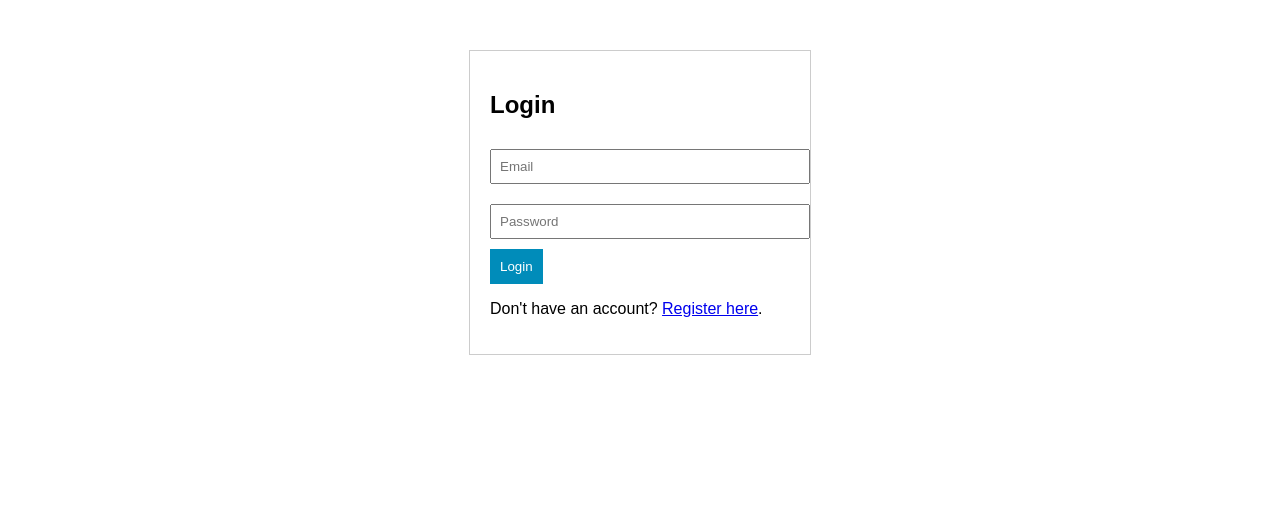
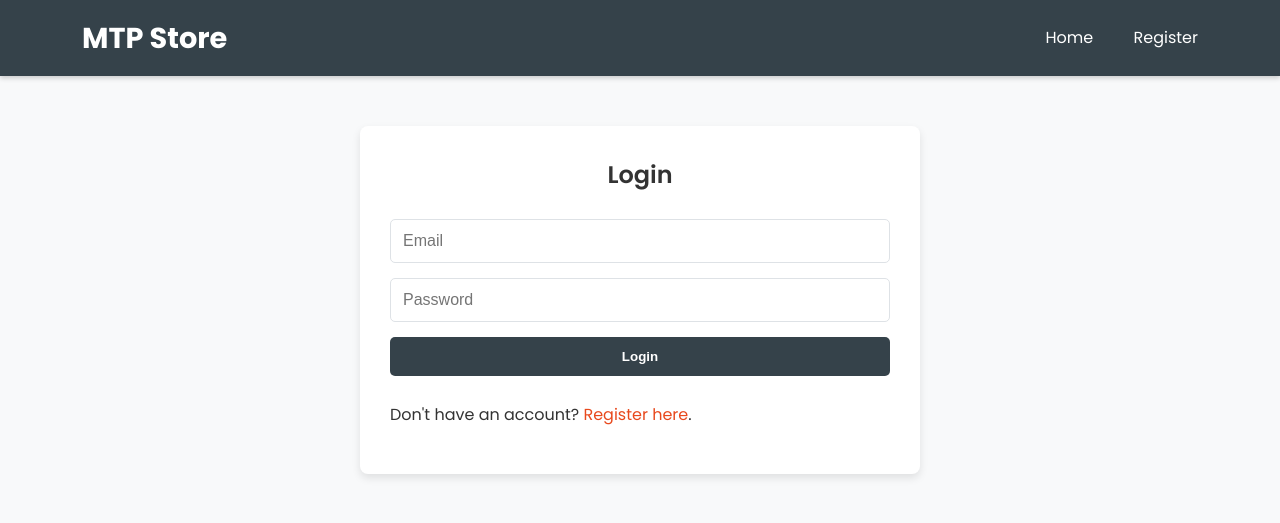
Before and after one commit to 23070103VD/23070103VD.github.io.MTP.ND, a PHP site: page /login.php in a window 1280 px wide. Shown: the top 523 px of the page. Run offline with PHP 8.4, Linux system fonts and the light colour scheme.

Commit message:
made some changes to styling

```diff
--- a/login.php
+++ b/login.php
@@ -55,11 +55,12 @@ if ($_SERVER["REQUEST_METHOD"] == "POST") {
                 }
 
                 // Verify the submitted password against the hashed password in the database
-                if (password_verify($password, $hashed_password)) {
+                if ($hashed_password !== null && password_verify($password, $hashed_password)) {
                     // Password is correct, so create session variables
                     $_SESSION['loggedin'] = true;
                     $_SESSION['id'] = $id;
                     $_SESSION['fname'] = $fname;
+
 
                     // Redirect user to the dashboard page
                     header("Location: dashboard.php");
@@ -86,24 +87,27 @@ if ($_SERVER["REQUEST_METHOD"] == "POST") {
 <!DOCTYPE html>
 <html lang="en">
 <head>
+    <link rel="stylesheet" href="style.css">
     <meta charset="UTF-8">
     <title>Login</title>
-    <style>
-        body { font-family: Arial, sans-serif; }
-        .container { width: 300px; margin: 50px auto; padding: 20px; border: 1px solid #ccc; }
-        input[type="email"], input[type="password"] { width: 100%; padding: 8px; margin: 10px 0; }
-        input[type="submit"] { background-color: #008CBA; color: white; padding: 10px; border: none; cursor: pointer; }
-        .message { color: red; }
-    </style>
 </head>
 <body>
-    <div class="container">
+    <nav class="navbar">
+        <div class="logo">
+            <a href="index.php">MTP Store</a>
+        </div>
+        <div>
+            <a href="index.php">Home</a>
+            <a href="register.php">Register</a>
+        </div>
+    </nav>
+    <div class="form-container">
         <h2>Login</h2>
         <?php if (!empty($message)) { echo "<p class='message'>{$message}</p>"; } ?>
         <form action="login.php" method="post">
-            <input type="email" name="email" placeholder="Email" required>
-            <input type="password" name="password" placeholder="Password" required>
-            <input type="submit" value="Login">
+            <input type="email" name="email" placeholder="Email" required class="form-control">
+            <input type="password" name="password" placeholder="Password" required class="form-control">
+            <input type="submit" value="Login" class="btn btn-primary">
         </form>
         <p>Don't have an account? <a href="register.php">Register here</a>.</p>
     </div>
--- /dev/null
+++ b/style.css
@@ -0,0 +1,209 @@
+/* === Google Font Import === */
+@import url('https://fonts.googleapis.com/css2?family=Poppins:wght@300;400;600;700&display=swap');
+
+/* === CSS Variables for Easy Themeing === */
+:root {
+    --primary-color: #35424a;
+    --secondary-color: #e8491d;
+    --light-bg: #f8f9fa;
+    --dark-text: #333;
+    --light-text: #fff;
+    --border-color: #dee2e6;
+    --success-color: #28a745;
+    --danger-color: #dc3545;
+    --warning-color: #ffc107;
+    --box-shadow: 0 4px 8px rgba(0, 0, 0, 0.1);
+    --border-radius: 8px;
+}
+
+/* === General Body & Typography Styles === */
+body {
+    font-family: 'Poppins', sans-serif;
+    margin: 0;
+    padding: 0;
+    background-color: var(--light-bg);
+    color: var(--dark-text);
+    line-height: 1.6;
+}
+
+h1, h2, h3, h4, h5, h6 {
+    font-weight: 600;
+    margin-top: 0;
+}
+
+a {
+    color: var(--secondary-color);
+    text-decoration: none;
+}
+
+a:hover {
+    text-decoration: underline;
+}
+
+/* === Main Container === */
+.container {
+    width: 90%;
+    max-width: 1200px;
+    margin: 40px auto;
+    padding: 20px;
+    background: #fff;
+    border-radius: var(--border-radius);
+    box-shadow: var(--box-shadow);
+}
+
+/* === Navbar Styling === */
+.navbar {
+    background-color: var(--primary-color);
+    color: var(--light-text);
+    padding: 15px 5%;
+    display: flex;
+    justify-content: space-between;
+    align-items: center;
+    box-shadow: 0 2px 5px rgba(0,0,0,0.2);
+}
+.navbar .logo {
+    font-size: 1.8em;
+    font-weight: 700;
+}
+.navbar a {
+    color: var(--light-text);
+    text-decoration: none;
+    padding: 8px 18px;
+    border-radius: 5px;
+    transition: background-color 0.3s ease;
+}
+.navbar a:hover {
+    background-color: #576a75;
+    text-decoration: none;
+}
+
+/* === Hero Section (Homepage) === */
+.hero {
+    background: var(--primary-color);
+    color: var(--light-text);
+    padding: 80px 20px;
+    text-align: center;
+    margin-bottom: 40px;
+}
+.hero h1 {
+    margin: 0;
+    font-size: 3.5em;
+    font-weight: 700;
+}
+
+/* === Product Grid (Homepage) === */
+.products-grid {
+    display: grid;
+    grid-template-columns: repeat(auto-fill, minmax(280px, 1fr));
+    gap: 25px;
+}
+.product-card {
+    background: #fff;
+    border: 1px solid var(--border-color);
+    border-radius: var(--border-radius);
+    text-align: center;
+    box-shadow: var(--box-shadow);
+    overflow: hidden;
+    transition: transform 0.3s ease, box-shadow 0.3s ease;
+}
+.product-card:hover {
+    transform: translateY(-5px);
+    box-shadow: 0 8px 15px rgba(0,0,0,0.15);
+}
+.product-card img {
+    max-width: 100%;
+    height: 220px;
+    object-fit: cover;
+}
+.product-card h3 {
+    margin: 15px 10px 10px;
+    font-size: 1.3em;
+}
+.product-card .price {
+    color: var(--secondary-color);
+    font-weight: bold;
+    font-size: 1.2em;
+    margin: 10px 0;
+}
+.product-card p {
+    padding: 0 15px 15px;
+    font-size: 0.9em;
+    color: #666;
+}
+
+/* === Form Styling (Login, Register, Add, Edit) === */
+.form-container {
+    width: 100%;
+    max-width: 500px;
+    margin: 50px auto;
+    padding: 30px;
+    background: #fff;
+    border-radius: var(--border-radius);
+    box-shadow: var(--box-shadow);
+}
+.form-container h2 {
+    text-align: center;
+    margin-bottom: 25px;
+}
+.form-control {
+    display: block;
+    width: 100%;
+    padding: 12px;
+    margin-bottom: 15px;
+    font-size: 1rem;
+    border: 1px solid var(--border-color);
+    border-radius: 5px;
+    box-sizing: border-box; /* Important for padding */
+}
+
+/* === Button Styling === */
+.btn {
+    display: inline-block;
+    padding: 12px 25px;
+    border: none;
+    border-radius: 5px;
+    cursor: pointer;
+    font-weight: 600;
+    text-align: center;
+    transition: background-color 0.3s ease, transform 0.2s ease;
+    width: 100%;
+    margin-bottom: 10px;
+    box-sizing: border-box;
+}
+.btn:hover {
+    transform: translateY(-2px);
+    text-decoration: none;
+}
+.btn-primary { background-color: var(--primary-color); color: var(--light-text); }
+.btn-success { background-color: var(--success-color); color: var(--light-text); }
+.btn-danger { background-color: var(--danger-color); color: var(--light-text); }
+.btn-warning { background-color: var(--warning-color); color: var(--dark-text); }
+.btn-default { background-color: var(--border-color); color: var(--dark-text); border: 1px solid #ccc; }
+
+/* === Alert / Message Styling === */
+.message, .alert {
+    padding: 15px;
+    margin-bottom: 20px;
+    border-radius: 5px;
+    text-align: center;
+}
+.alert-success { background-color: #d4edda; color: #155724; }
+.alert-danger, .message { background-color: #f8d7da; color: #721c24; }
+
+/* === Table Styling (list.php) === */
+.table {
+    width: 100%;
+    border-collapse: collapse;
+    margin-top: 25px;
+}
+.table th, .table td {
+    padding: 12px;
+    text-align: left;
+    border-bottom: 1px solid var(--border-color);
+}
+.table thead th {
+    background-color: var(--primary-color);
+    color: var(--light-text);
+}
+.table tbody tr:nth-child(even) { background-color: var(--light-bg); }
+.table .btn { width: auto; padding: 5px 10px; font-size: 0.9em; }
```
Also changed, not shown: index.php (+3 -77 lines).
